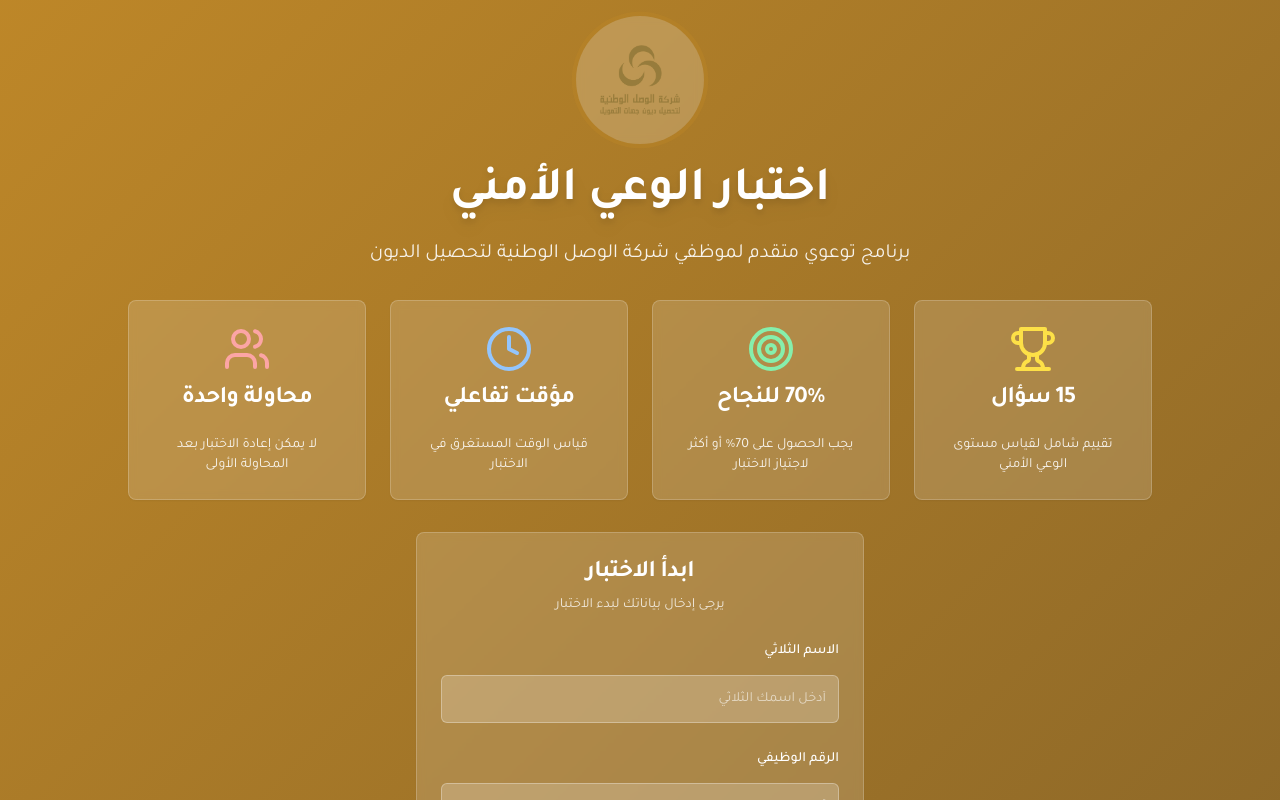
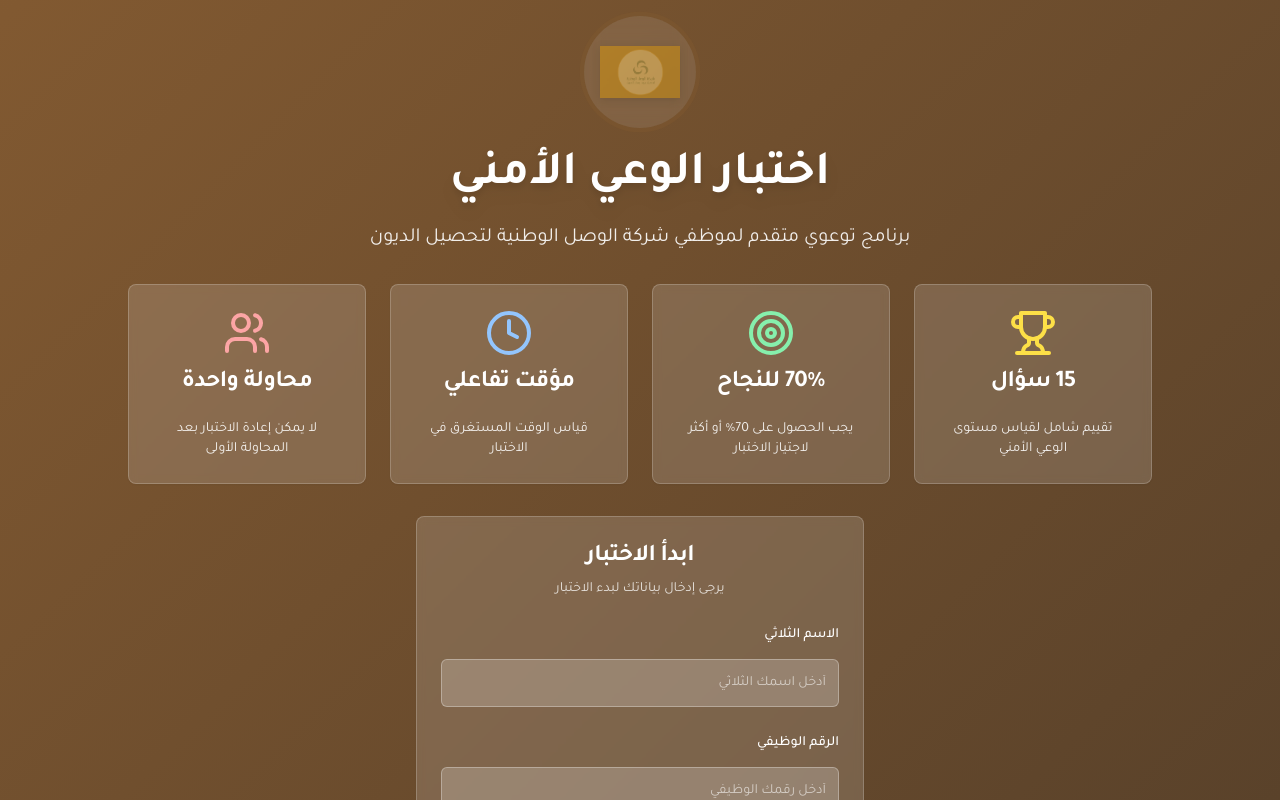
Before and after one commit to slmiksa/data-guard-challenge, a React (Vite) app: page / in a window 1280 px wide. Shown: the top 800 px of the page. Built offline with nearby package versions, Linux system fonts and the light colour scheme.

Commit message:
Update styling and fix timer
Update the website's color scheme to match the provided image, improve logo clarity, and fix the timer functionality.

```diff
--- a/index.html
+++ b/index.html
@@ -7,7 +7,7 @@
     <title>اختبار الوعي الأمني</title>
     <meta name="description" content="اختبار أمن المعلومات وحماية البيانات" />
     <meta name="author" content="شركة الوصل الوطنية" />
-    <link rel="icon" href="/lovable-uploads/e61a43b1-324b-43cf-9acc-dee57e84a52a.png" type="image/png">
+    <link rel="icon" href="/lovable-uploads/dfff4da4-873f-4b05-9e34-0a05daeb9091.png" type="image/png">
 
     <meta property="og:title" content="اختبار الوعي الأمني" />
     <meta property="og:description" content="اختبار أمن المعلومات وحماية البيانات" />
--- a/src/index.css
+++ b/src/index.css
@@ -12,25 +12,25 @@
     --card-foreground: 30 15% 15%;
     --popover: 0 0% 100%;
     --popover-foreground: 30 15% 15%;
-    --primary: 38 65% 45%;
+    --primary: 30 45% 35%;
     --primary-foreground: 0 0% 98%;
-    --secondary: 38 25% 85%;
+    --secondary: 30 25% 75%;
     --secondary-foreground: 30 15% 15%;
-    --muted: 38 15% 92%;
+    --muted: 30 15% 88%;
     --muted-foreground: 30 10% 45%;
-    --accent: 38 25% 85%;
+    --accent: 30 25% 75%;
     --accent-foreground: 30 15% 15%;
     --destructive: 0 62% 45%;
     --destructive-foreground: 0 0% 98%;
-    --border: 38 20% 85%;
-    --input: 38 20% 92%;
-    --ring: 38 65% 45%;
+    --border: 30 20% 80%;
+    --input: 30 20% 85%;
+    --ring: 30 45% 35%;
     --radius: 0.5rem;
-    --chart-1: 38 65% 45%;
-    --chart-2: 38 45% 35%;
-    --chart-3: 38 55% 55%;
-    --chart-4: 38 75% 65%;
-    --chart-5: 38 85% 75%;
+    --chart-1: 30 45% 35%;
+    --chart-2: 30 35% 25%;
+    --chart-3: 30 55% 45%;
+    --chart-4: 30 65% 55%;
+    --chart-5: 30 75% 65%;
   }
 }
 
@@ -45,14 +45,14 @@
   }
 }
 
-/* Gold gradient background */
-.gold-gradient {
-  background: linear-gradient(135deg, hsl(38, 65%, 45%) 0%, hsl(38, 55%, 35%) 100%);
+/* Brown gradient background */
+.brown-gradient {
+  background: linear-gradient(135deg, hsl(30, 45%, 35%) 0%, hsl(30, 35%, 25%) 100%);
 }
 
-/* Light gold gradient for cards */
-.light-gold-gradient {
-  background: linear-gradient(135deg, hsl(38, 35%, 85%) 0%, hsl(38, 25%, 75%) 100%);
+/* Light brown gradient for cards */
+.light-brown-gradient {
+  background: linear-gradient(135deg, hsl(30, 35%, 75%) 0%, hsl(30, 25%, 65%) 100%);
 }
 
 /* Custom scrollbar */
@@ -61,30 +61,30 @@
 }
 
 ::-webkit-scrollbar-track {
-  background: hsla(38, 65%, 45%, 0.1);
+  background: hsla(30, 45%, 35%, 0.1);
 }
 
 ::-webkit-scrollbar-thumb {
-  background: hsla(38, 65%, 45%, 0.5);
+  background: hsla(30, 45%, 35%, 0.5);
   border-radius: 4px;
 }
 
 ::-webkit-scrollbar-thumb:hover {
-  background: hsla(38, 65%, 45%, 0.7);
+  background: hsla(30, 45%, 35%, 0.7);
 }
 
 /* Animations */
-@keyframes pulse-gold {
+@keyframes pulse-brown {
   0%, 100% {
-    box-shadow: 0 0 0 0 hsla(38, 65%, 45%, 0.7);
+    box-shadow: 0 0 0 0 hsla(30, 45%, 35%, 0.7);
   }
   70% {
-    box-shadow: 0 0 0 10px hsla(38, 65%, 45%, 0);
+    box-shadow: 0 0 0 10px hsla(30, 45%, 35%, 0);
   }
 }
 
-.animate-pulse-gold {
-  animation: pulse-gold 2s infinite;
+.animate-pulse-brown {
+  animation: pulse-brown 2s infinite;
 }
 
 /* Interactive elements */
@@ -94,7 +94,7 @@
 
 .interactive-card:hover {
   transform: translateY(-5px);
-  box-shadow: 0 10px 25px hsla(38, 65%, 45%, 0.2);
+  box-shadow: 0 10px 25px hsla(30, 45%, 35%, 0.2);
 }
 
 .interactive-button {
@@ -122,3 +122,16 @@
   font-variant-numeric: tabular-nums;
   font-weight: 600;
 }
+
+/* Logo styling */
+.logo-container {
+  background: rgba(255, 255, 255, 0.1);
+  backdrop-filter: blur(10px);
+  border-radius: 50%;
+  padding: 1rem;
+  box-shadow: 0 4px 20px rgba(0, 0, 0, 0.1);
+}
+
+.logo-image {
+  filter: drop-shadow(0 2px 4px rgba(0, 0, 0, 0.1));
+}
--- a/src/pages/AdminDashboard.tsx
+++ b/src/pages/AdminDashboard.tsx
@@ -1,3 +1,4 @@
+
 import { useState, useEffect } from "react";
 import { useNavigate } from "react-router-dom";
 import { Button } from "@/components/ui/button";
@@ -145,16 +146,18 @@ const AdminDashboard = ({ isAuthenticated }: AdminDashboardProps) => {
   }
 
   return (
-    <div className="min-h-screen gold-gradient p-4">
+    <div className="min-h-screen brown-gradient p-4">
       <div className="max-w-7xl mx-auto space-y-6">
         {/* Header */}
         <div className="flex justify-between items-center">
           <div className="flex items-center space-x-4 space-x-reverse">
-            <img
-              src="/lovable-uploads/e61a43b1-324b-43cf-9acc-dee57e84a52a.png"
-              alt="شعار الوصل"
-              className="h-12 w-12 object-contain"
-            />
+            <div className="logo-container">
+              <img
+                src="/lovable-uploads/dfff4da4-873f-4b05-9e34-0a05daeb9091.png"
+                alt="شعار الوصل"
+                className="h-12 w-12 object-contain logo-image"
+              />
+            </div>
             <div>
               <h1 className="text-3xl font-bold text-white drop-shadow-lg">
                 لوحة تحكم الإدارة
--- a/src/pages/AdminLogin.tsx
+++ b/src/pages/AdminLogin.tsx
@@ -42,11 +42,11 @@ const AdminLogin = ({ setIsAuthenticated }: AdminLoginProps) => {
   };
 
   return (
-    <div className="min-h-screen gold-gradient flex items-center justify-center p-4">
+    <div className="min-h-screen brown-gradient flex items-center justify-center p-4">
       <Card className="max-w-md w-full bg-white/15 backdrop-blur-sm border-white/20 interactive-card">
         <CardHeader className="text-center">
           <div className="flex justify-center mb-4">
-            <div className="p-4 bg-white/20 rounded-full">
+            <div className="logo-container">
               <Shield className="h-12 w-12 text-white" />
             </div>
           </div>
--- a/src/pages/Index.tsx
+++ b/src/pages/Index.tsx
@@ -1,3 +1,4 @@
+
 import { useState } from "react";
 import { useNavigate } from "react-router-dom";
 import { Button } from "@/components/ui/button";
@@ -7,42 +8,47 @@ import { Card, CardContent, CardDescription, CardHeader, CardTitle } from "@/com
 import { Shield, CheckCircle, AlertCircle, Users, Clock, Trophy, Target } from "lucide-react";
 import { useToast } from "@/hooks/use-toast";
 import { supabase } from "@/integrations/supabase/client";
+
 const Index = () => {
   const [employeeName, setEmployeeName] = useState("");
   const [employeeId, setEmployeeId] = useState("");
   const [isLoading, setIsLoading] = useState(false);
   const navigate = useNavigate();
-  const {
-    toast
-  } = useToast();
+  const { toast } = useToast();
+
   const handleStartQuiz = async () => {
     if (!employeeName.trim() || !employeeId.trim()) {
       toast({
         title: "بيانات مطلوبة",
         description: "يرجى إدخال الاسم الثلاثي والرقم الوظيفي",
-        variant: "destructive"
+        variant: "destructive",
       });
       return;
     }
+
     setIsLoading(true);
     try {
       // Check if employee has already taken the test
-      const {
-        data: existingResult,
-        error
-      } = await supabase.from('employee_results').select('*').eq('employee_id', employeeId).single();
+      const { data: existingResult, error } = await supabase
+        .from('employee_results')
+        .select('*')
+        .eq('employee_id', employeeId)
+        .single();
+
       if (error && error.code !== 'PGRST116') {
         throw error;
       }
+
       if (existingResult) {
         // Handle time_taken safely - default to 0 if missing
         const timeTaken = existingResult.time_taken || 0;
         const timeMinutes = Math.floor(timeTaken / 60);
         const timeSeconds = timeTaken % 60;
+
         toast({
           title: "تم إجراء الاختبار مسبقاً",
           description: `لقد أجريت الاختبار بالفعل وحصلت على ${existingResult.percentage}% في ${timeMinutes}:${timeSeconds.toString().padStart(2, '0')}`,
-          variant: "destructive"
+          variant: "destructive",
         });
         setIsLoading(false);
         return;
@@ -52,27 +58,33 @@ const Index = () => {
       navigate("/quiz", {
         state: {
           employeeName: employeeName.trim(),
-          employeeId: employeeId.trim()
-        }
+          employeeId: employeeId.trim(),
+        },
       });
     } catch (error) {
       console.error('Error checking employee:', error);
       toast({
         title: "خطأ",
         description: "حدث خطأ أثناء التحقق من البيانات",
-        variant: "destructive"
+        variant: "destructive",
       });
     } finally {
       setIsLoading(false);
     }
   };
-  return <div className="min-h-screen gold-gradient flex items-center justify-center p-4 bg-yellow-50">
+
+  return (
+    <div className="min-h-screen brown-gradient flex items-center justify-center p-4">
       <div className="max-w-5xl w-full space-y-8">
         {/* Header */}
         <div className="text-center space-y-6">
           <div className="flex justify-center">
-            <div className="p-6 bg-white/20 backdrop-blur-sm rounded-full animate-pulse-gold">
-              <img src="/lovable-uploads/e61a43b1-324b-43cf-9acc-dee57e84a52a.png" alt="شعار الوصل" className="h-20 w-20 object-contain" />
+            <div className="logo-container animate-pulse-brown">
+              <img
+                src="/lovable-uploads/dfff4da4-873f-4b05-9e34-0a05daeb9091.png"
+                alt="شعار الوصل"
+                className="h-20 w-20 object-contain logo-image"
+              />
             </div>
           </div>
           <h1 className="text-5xl font-bold text-white drop-shadow-lg">
@@ -145,13 +157,29 @@ const Index = () => {
           <CardContent className="space-y-6">
             <div className="space-y-3">
               <Label htmlFor="name" className="text-white font-medium">الاسم الثلاثي</Label>
-              <Input id="name" value={employeeName} onChange={e => setEmployeeName(e.target.value)} placeholder="أدخل اسمك الثلاثي" className="bg-white/20 border-white/30 text-white placeholder:text-white/60 h-12 text-lg" />
+              <Input
+                id="name"
+                value={employeeName}
+                onChange={(e) => setEmployeeName(e.target.value)}
+                placeholder="أدخل اسمك الثلاثي"
+                className="bg-white/20 border-white/30 text-white placeholder:text-white/60 h-12 text-lg"
+              />
             </div>
             <div className="space-y-3">
               <Label htmlFor="employeeId" className="text-white font-medium">الرقم الوظيفي</Label>
-              <Input id="employeeId" value={employeeId} onChange={e => setEmployeeId(e.target.value)} placeholder="أدخل رقمك الوظيفي" className="bg-white/20 border-white/30 text-white placeholder:text-white/60 h-12 text-lg" />
+              <Input
+                id="employeeId"
+                value={employeeId}
+                onChange={(e) => setEmployeeId(e.target.value)}
+                placeholder="أدخل رقمك الوظيفي"
+                className="bg-white/20 border-white/30 text-white placeholder:text-white/60 h-12 text-lg"
+              />
             </div>
-            <Button onClick={handleStartQuiz} disabled={isLoading} className="w-full bg-white text-primary hover:bg-white/90 interactive-button h-12 text-lg font-medium">
+            <Button
+              onClick={handleStartQuiz}
+              disabled={isLoading}
+              className="w-full bg-white text-primary hover:bg-white/90 interactive-button h-12 text-lg font-medium"
+            >
               {isLoading ? "جاري التحقق..." : "بدء الاختبار"}
             </Button>
           </CardContent>
@@ -159,11 +187,17 @@ const Index = () => {
 
         {/* Admin Link */}
         <div className="text-center">
-          <Button variant="link" onClick={() => navigate("/admin")} className="text-white/80 hover:text-white text-lg">
+          <Button
+            variant="link"
+            onClick={() => navigate("/admin")}
+            className="text-white/80 hover:text-white text-lg"
+          >
             دخول الإدارة
           </Button>
         </div>
       </div>
-    </div>;
+    </div>
+  );
 };
+
 export default Index;
--- a/src/pages/Quiz.tsx
+++ b/src/pages/Quiz.tsx
@@ -126,7 +126,7 @@ const Quiz = () => {
     const timeSeconds = timeTaken % 60;
 
     return (
-      <div className="min-h-screen gold-gradient flex items-center justify-center p-4">
+      <div className="min-h-screen brown-gradient flex items-center justify-center p-4">
         <Card className="max-w-lg w-full bg-white/15 backdrop-blur-sm border-white/20 interactive-card">
           <CardHeader className="text-center">
             <div className="mx-auto mb-4">
@@ -170,16 +170,18 @@ const Quiz = () => {
   const question = questions[currentQuestion];
 
   return (
-    <div className="min-h-screen gold-gradient p-4">
+    <div className="min-h-screen brown-gradient p-4">
       <div className="max-w-4xl mx-auto">
         {/* Header */}
         <div className="text-center mb-8">
           <div className="flex justify-center mb-4">
-            <img
-              src="/lovable-uploads/e61a43b1-324b-43cf-9acc-dee57e84a52a.png"
-              alt="شعار الوصل"
-              className="h-16 w-16 object-contain"
-            />
+            <div className="logo-container">
+              <img
+                src="/lovable-uploads/dfff4da4-873f-4b05-9e34-0a05daeb9091.png"
+                alt="شعار الوصل"
+                className="h-16 w-16 object-contain logo-image"
+              />
+            </div>
           </div>
           <h1 className="text-4xl font-bold text-white mb-2 drop-shadow-lg">
             اختبار الوعي الأمني
```
Also changed, not shown: public/lovable-uploads/dfff4da4-873f-4b05-9e34-0a05daeb9091.png (added).
